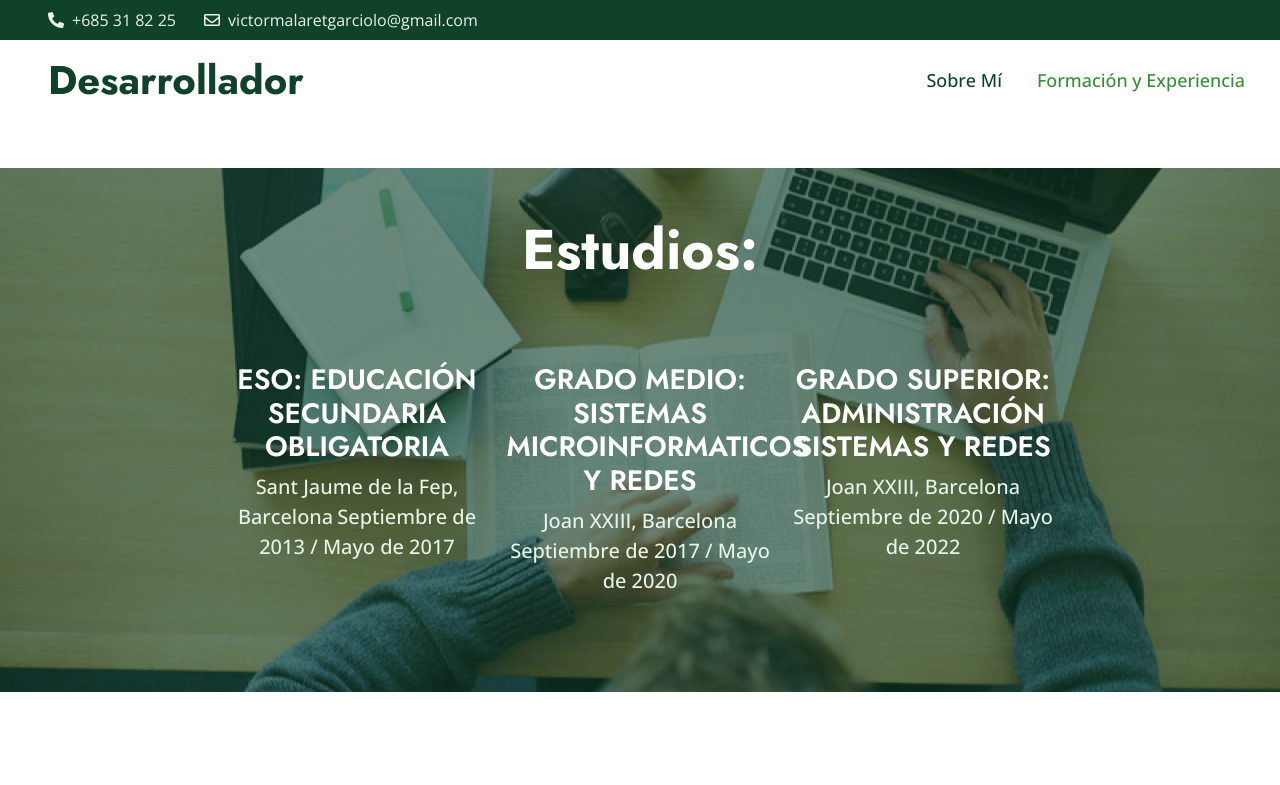
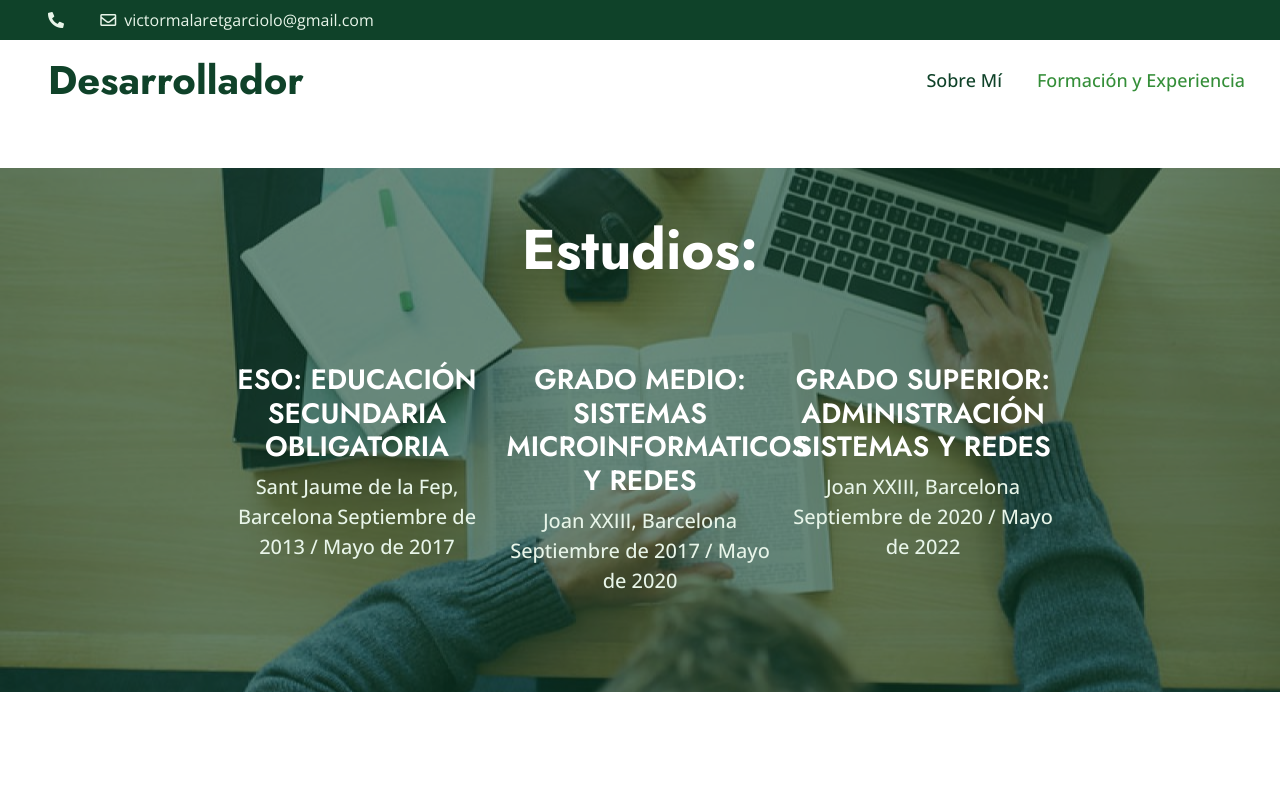
Before and after one commit to VictorMalaretGarciolo/curriculumVictor, a plain HTML site: page about.html in a window 1280 px wide. Shown: the top 785 px of the page. Drawn offline with nearby package versions, Linux system fonts and the light colour scheme.

Commit message:
curriculum2

```diff
--- a/about.html
+++ b/about.html
@@ -46,7 +46,6 @@
             <div class="col-lg-7 px-5 text-start">
                 <div class="h-100 d-inline-flex align-items-center me-4">
                     <span class="fa fa-phone-alt me-2"></span>
-                    <span>+685 31 82 25</span>
                 </div>
                 <div class="h-100 d-inline-flex align-items-center">
                     <span class="far fa-envelope me-2"></span>
```
Also changed, not shown: index.html (+0 -1 lines).
